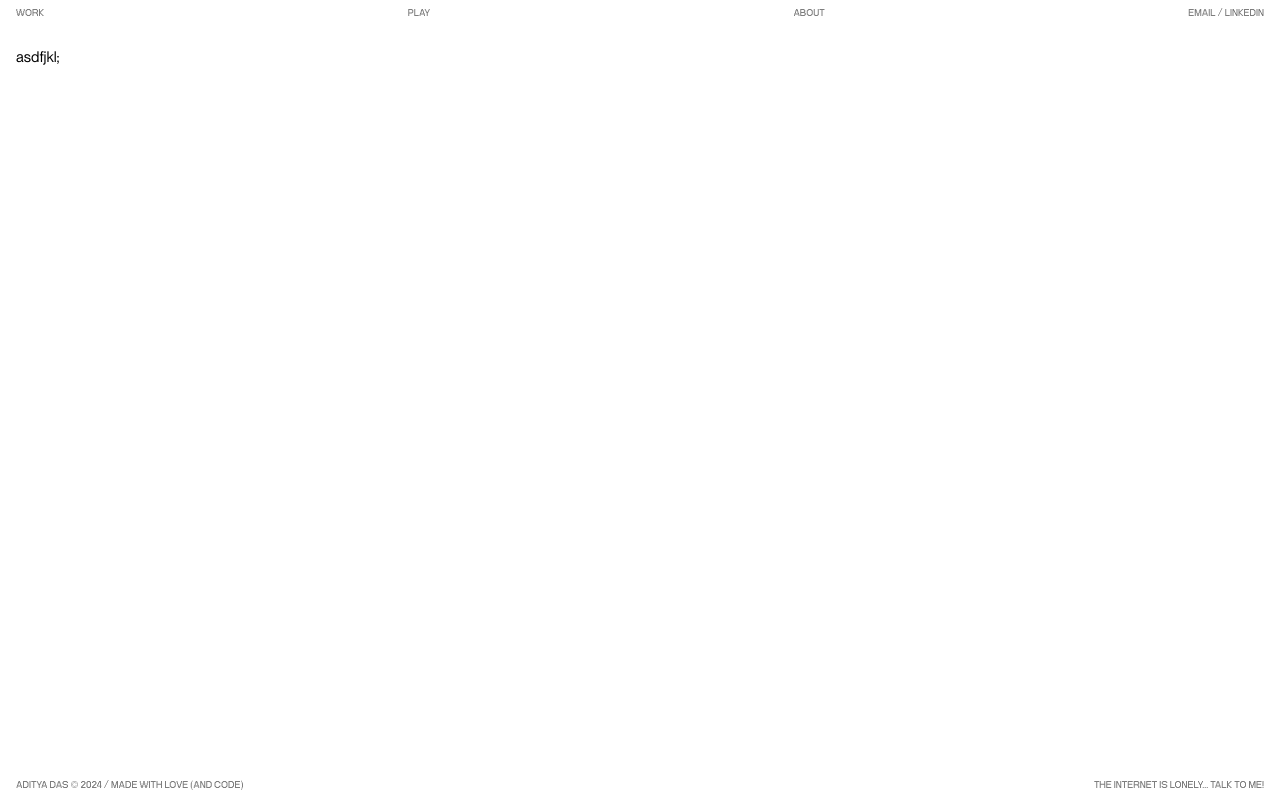
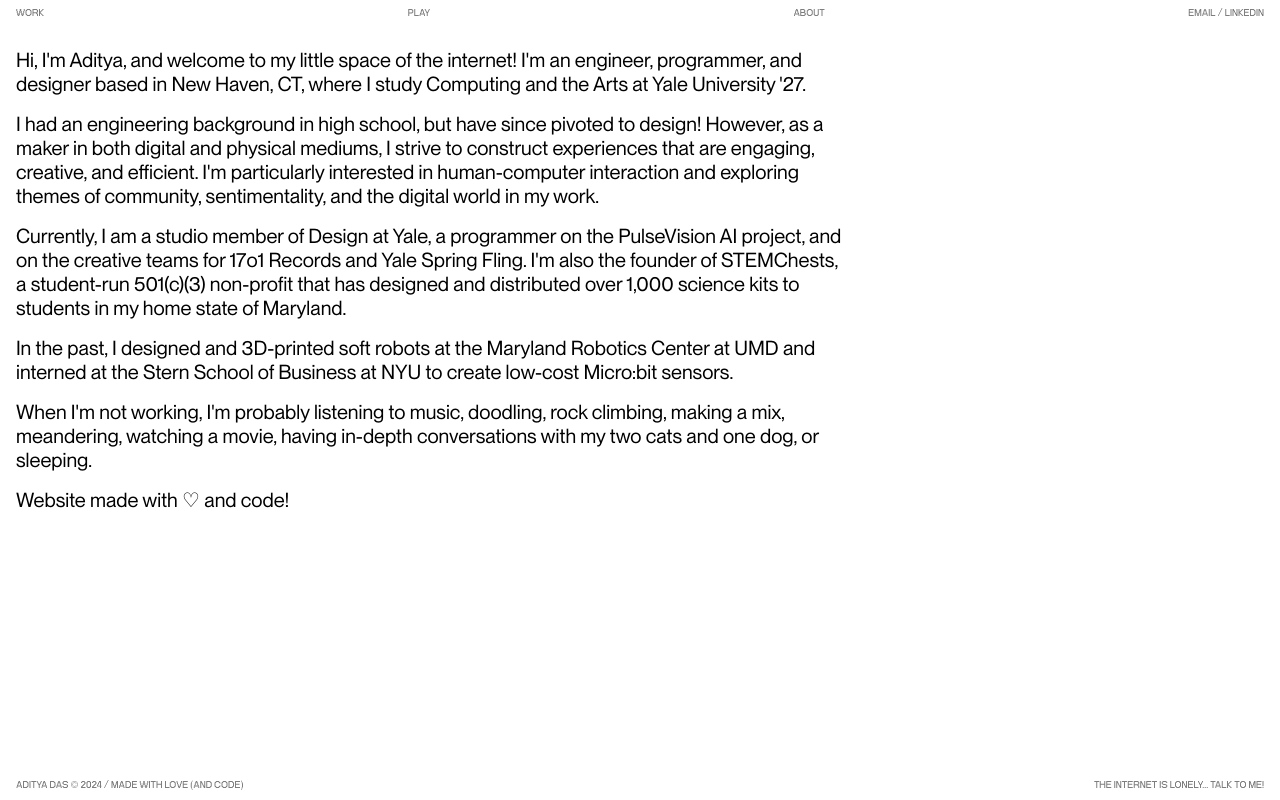
Before and after one commit to chainsawmaiden/aditya-das-portfolio, a Next.js app: page /about in a window 1280 px wide. Built offline with nearby package versions, Linux system fonts and the light colour scheme.

Commit message:
Update page.tsx

```diff
--- a/app/about/page.tsx
+++ b/app/about/page.tsx
@@ -6,7 +6,19 @@
   return (
     <main className="w-full px-4 font-ppneuemontreal text-smnm gap-0 flex flex-col min-h-screen">
       <NavBar />
-      asdfjkl;
+      <article className='flex flex-col w-2/3 gap-4 font-ppneuemontreal text-mdnm'>
+      <p>Hi, I'm Aditya, and welcome to my little space of the internet! I'm an engineer, programmer, and designer based in New Haven, CT, where I study Computing and the Arts at Yale University '27.</p>
+
+      <p>I had an engineering background in high school, but have since pivoted to design! However, as a maker in both digital and physical mediums, I strive to construct experiences that are engaging, creative, and efficient. I'm particularly interested in human-computer interaction and exploring themes of community, sentimentality, and the digital world in my work.</p>
+
+      <p>Currently, I am a studio member of Design at Yale, a programmer on the PulseVision AI project, and on the creative teams for 17o1 Records and Yale Spring Fling. I'm also the founder of STEMChests, a student-run 501(c)(3) non-profit that has designed and distributed over 1,000 science kits to students in my home state of Maryland.</p>
+
+      <p>In the past, I designed and 3D-printed soft robots at the Maryland Robotics Center at UMD and interned at the Stern School of Business at NYU to create low-cost Micro:bit sensors.</p>
+
+      <p>When I'm not working, I'm probably listening to music, doodling, rock climbing, making a mix, meandering, watching a movie, having in-depth conversations with my two cats and one dog, or sleeping.</p>
+
+      <p>Website made with ♡ and code!</p>
+      </article>
       <Footer />
     </main>
   )
```
